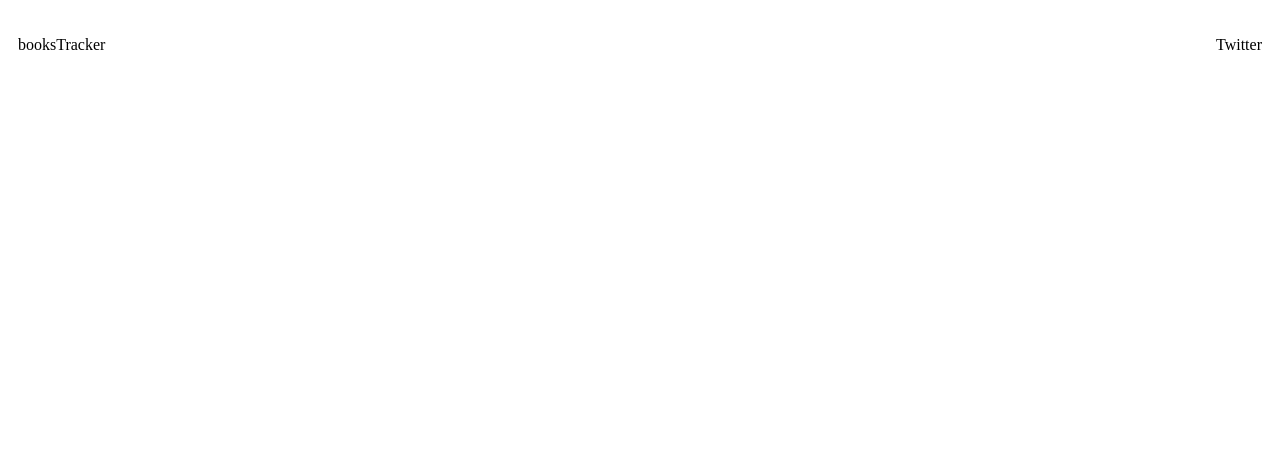
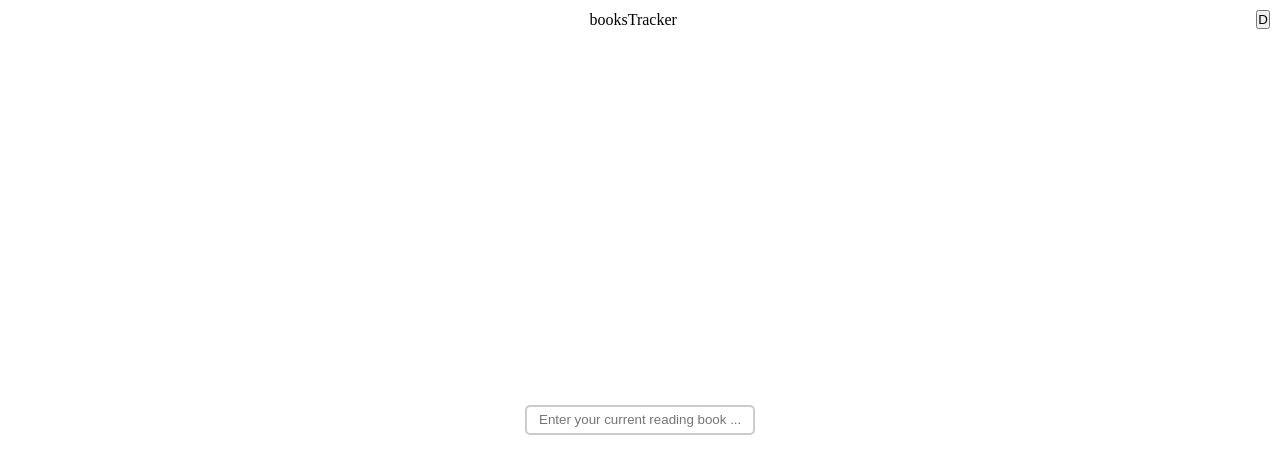
Before and after one commit to oldsoulofmo/booksTracker, a React (Vite) app: page / in a window 1280 px wide. Shown: the top 474 px of the page. Built offline with nearby package versions, Linux system fonts and the light colour scheme.

Commit message:
new featss

```diff
--- a/src/App.css
+++ b/src/App.css
@@ -1,19 +1,76 @@
-main {
-    padding: 10px;
+*,
+*::before,
+*::after {
+  box-sizing: border-box;
+  margin: 0;
+  padding: 0;
 }
 
+html,
+body,
+#root {
+  height: 100%;
+}
 
+body {
+  background-color:;
+}
 
 header {
-    padding-top: 18px;
-}
-nav {
-    display: flex;
-    justify-content: space-between;
+  padding: 10px;
+  display: flex;
+  justify-content: space-between;
 }
 
+a {
+  text-decoration: none;
+  position: relative;
+  margin: auto;
+}
 
+#root > div {
+  display: flex;
+  flex-direction: column;
+  height: 100%;
+}
 
-li {
-    list-style: none;
+.search-container {
+  margin: auto;
+  align-self: center;
+  margin: auto;
 }
+
+.textBox {
+  width: 230px;
+  height: 30px;
+  padding: 12px;
+  border-radius: 5px;
+  border: 2px solid #ccc;
+  transition: 600ms;
+}
+
+.textBox:focus {
+  outline: 0;
+  transform: translateY(-18px);
+  transition: 600ms;
+}
+
+.night {
+  background-color: hsla(39, 15%, 14%, 1);
+}
+
+a:link {
+  color: black;
+}
+
+a:visited {
+  color: black;
+}
+
+a:hover {
+  color: none;
+}
+
+a:active {
+  color: black;
+}
--- a/src/App.jsx
+++ b/src/App.jsx
@@ -1,16 +1,41 @@
-import { useState } from 'react'
-import './App.css'
-import Header from './components/header'
+import { useState } from "react";
+import "./App.css";
 
-function App() {
-
+export default function App() {
+  const [isNight, setNight] = useState(false);
   return (
-
-  <main>
-    <Header />
-  </main>
-
-  )
+    <div className={isNight ? "night" : ""}>
+      <Header
+        night={isNight}
+        onClick={() => setNight(true)}
+        onClick2={() => setNight(false)}
+      />
+      <div className="search-container">
+        <Search />
+      </div>
+    </div>
+  );
 }
 
-export default App
+function Header({ night, onClick, onClick2 }) {
+  return (
+    <header>
+      <a href="">booksTracker</a>
+      {!night ? (
+        <button onClick={onClick}>D</button>
+      ) : (
+        <button onClick={onClick2}>N</button>
+      )}
+    </header>
+  );
+}
+
+function Search() {
+  return (
+    <section>
+      <input
+        className="textBox"
+        placeholder="Enter your current reading book ..."></input>
+    </section>
+  );
+}
--- a/src/components/header.jsx
+++ /dev/null
@@ -1,8 +0,0 @@
-export default function(){
-    return <header>
-        <nav>
-            <li>booksTracker</li>
-            <li>Twitter</li>
-        </nav>
-    </header>
-}
```
